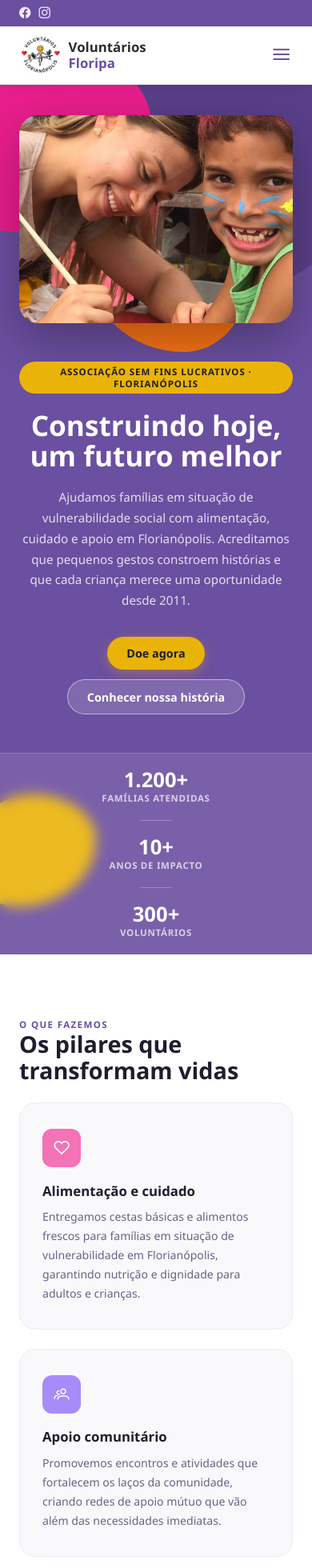
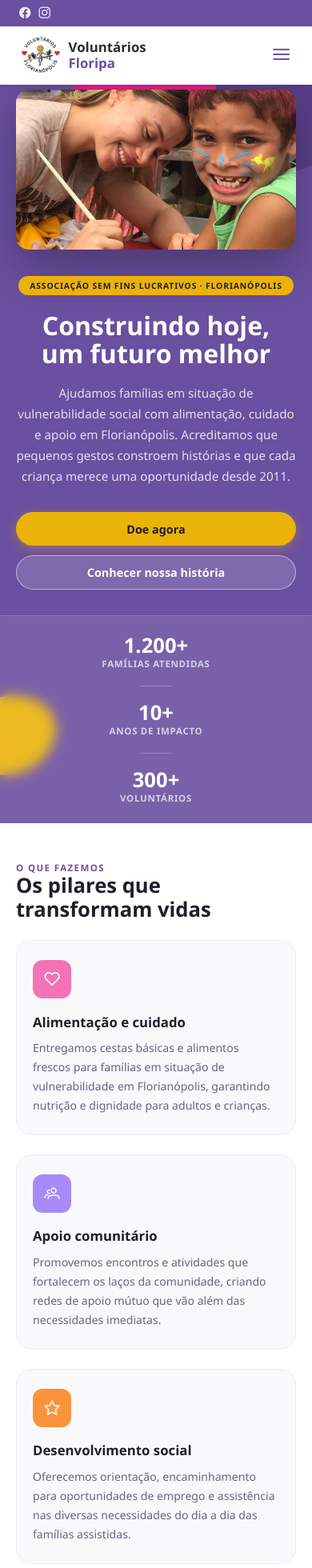
Before and after one commit to souzabweatriz/VoluntariadosFloripa, a Vue app: page / in a window 390 px wide. Shown: the top 1960 px of the page at 80% size. Built offline with nearby package versions, Linux system fonts and the light colour scheme.

Commit message:
responsive

```diff
--- a/src/views/Home.vue
+++ b/src/views/Home.vue
@@ -257,6 +257,7 @@ const pillars = [
     --text-muted: #64648a;
     margin-top: 5rem;
     font-family: 'Segoe UI', system-ui, sans-serif;
+    overflow-x: hidden;
 }
 
 .causas {
@@ -299,7 +300,7 @@ const pillars = [
 }
 
 .causas__title {
-    font-size: 2rem;
+    font-size: clamp(1.6rem, 4vw, 2rem);
     font-weight: 800;
     color: #ffffff;
     margin: 0 0 2rem;
@@ -311,11 +312,12 @@ const pillars = [
     display: flex;
     gap: 1.5rem;
     align-items: stretch;
+    flex-wrap: wrap;
 }
 
 /* ── Card ── */
 .card {
-    flex: 1 1 0;
+    flex: 1 1 16rem;
     min-width: 0;
     display: flex;
     flex-direction: column;
@@ -353,6 +355,9 @@ const pillars = [
     text-decoration: none;
     backdrop-filter: blur(0.25rem);
     transition: background 0.2s;
+    max-width: calc(100% - 1.5rem);
+    overflow: hidden;
+    text-overflow: ellipsis;
 }
 
 .card__cta:hover {
@@ -387,7 +392,7 @@ const pillars = [
 }
 
 .section-title {
-    font-size: clamp(1.8rem, 3vw, 2.5rem);
+    font-size: clamp(1.6rem, 5vw, 2.5rem);
     font-weight: 800;
     color: var(--text);
     line-height: 1.15;
@@ -397,6 +402,7 @@ const pillars = [
 .btn {
     display: inline-flex;
     align-items: center;
+    justify-content: center;
     gap: 0.5rem;
     padding: 0.7rem 1.5rem;
     border-radius: 999px;
@@ -406,6 +412,7 @@ const pillars = [
     transition: transform 0.15s, background 0.2s, box-shadow 0.2s;
     cursor: pointer;
     border: none;
+    text-align: center;
 }
 
 .btn:hover {
@@ -546,7 +553,7 @@ const pillars = [
 }
 
 .hero__title {
-    font-size: clamp(2.2rem, 4.5vw, 3.5rem);
+    font-size: clamp(2rem, 8vw, 3.5rem);
     font-weight: 900;
     color: var(--white);
     line-height: 1.1;
@@ -570,6 +577,7 @@ const pillars = [
 .hero__photo-wrap {
     display: flex;
     justify-content: center;
+    min-width: 0;
 }
 
 .hero__photo {
@@ -598,6 +606,7 @@ const pillars = [
     align-items: center;
     justify-content: center;
     gap: 3rem;
+    flex-wrap: wrap;
 }
 
 .stat {
@@ -620,6 +629,7 @@ const pillars = [
     color: rgba(255, 255, 255, 0.7);
     text-transform: uppercase;
     letter-spacing: 0.06em;
+    text-align: center;
 }
 
 .stat__divider {
@@ -708,7 +718,7 @@ const pillars = [
 }
 
 .about__title {
-    font-size: clamp(1.6rem, 2.5vw, 2.2rem);
+    font-size: clamp(1.5rem, 4.5vw, 2.2rem);
 }
 
 .about__body {
@@ -724,6 +734,7 @@ const pillars = [
 
 .about__media {
     position: relative;
+    min-width: 0;
 }
 
 .about__photo {
@@ -749,6 +760,7 @@ const pillars = [
     font-size: 0.78rem;
     color: var(--text-muted);
     line-height: 1.4;
+    max-width: calc(100% - 1.5rem);
 }
 
 .play-btn {
@@ -806,7 +818,7 @@ const pillars = [
 }
 
 .campanhas__title {
-    font-size: 1.75rem;
+    font-size: clamp(1.4rem, 4vw, 1.75rem);
     font-weight: 800;
     color: #1a1a1a;
     margin: 0;
@@ -853,6 +865,7 @@ const pillars = [
 .post-card__img {
     width: 100%;
     height: 100%;
+    object-fit: cover;
     transition: transform 0.35s ease;
 }
 
@@ -892,6 +905,9 @@ const pillars = [
     transform: translateY(0);
 }
 
+/* ────────────────────────────────────────
+   RESPONSIVE
+──────────────────────────────────────── */
 @media (max-width: 900px) {
     .hero__inner {
         grid-template-columns: 1fr;
@@ -937,16 +953,55 @@ const pillars = [
 
     .about__media {
         display: flex;
-        justify-content: center;
+        flex-direction: column;
+        align-items: center;
+    }
+
+    .causas__grid {
+        flex-direction: column;
+    }
+
+    .card {
+        flex: 1 1 auto;
     }
 }
 
+@media (max-width: 600px) {
+    .home {
+        margin-top: 4rem;
+    }
 
+    .hero {
+        min-height: auto;
+    }
 
-@media (max-width: 600px) {
+    .hero__inner {
+        padding: 3rem 1.25rem 2rem;
+        gap: 2rem;
+    }
+
+    .hero__eyebrow {
+        font-size: 0.65rem;
+    }
+
+    .hero__photo {
+        height: 200px;
+        border-radius: 1rem;
+    }
+
+    .hero__actions {
+        flex-direction: column;
+        width: 100%;
+    }
+
+    .hero__actions .btn {
+        width: 100%;
+    }
+
     .stats-bar__inner {
         flex-direction: column;
         gap: 1.25rem;
+        padding: 1.5rem 1.25rem;
     }
 
     .stat__divider {
@@ -955,8 +1010,75 @@ const pillars = [
     }
 
     .blob--red,
-    .blob--peach {
+    .blob--peach,
+    .blob--orange {
         display: none;
+    }
+
+    .blob--purple {
+        width: 260px;
+        height: 240px;
+    }
+
+    .blob--pink {
+        width: 180px;
+        height: 160px;
+        right: 120px;
+    }
+
+    .blob--yellow {
+        width: 110px;
+        height: 100px;
+    }
+
+    .pillars,
+    .about,
+    .causas,
+    .campanhas {
+        padding: 3rem 0;
+    }
+
+    .pillars__inner,
+    .about__inner,
+    .campanhas__inner {
+        padding-left: 1.25rem;
+        padding-right: 1.25rem;
+    }
+
+    .pillar-card {
+        padding: 1.5rem 1.25rem;
+    }
+
+    .causas__inner {
+        width: 100%;
+        padding: 0 1.25rem;
+        box-sizing: border-box;
+    }
+
+    .campanhas__header {
+        flex-direction: column;
+        align-items: flex-start;
+    }
+
+    .campanhas__ig-btn {
+        width: 100%;
+        justify-content: center;
+    }
+
+    .post-card {
+        flex: 1 1 100%;
+    }
+
+    .about__video-badge {
+        font-size: 0.72rem;
+        padding: 0.6rem 0.85rem;
+        gap: 0.5rem;
+    }
+
+    .play-btn {
+        width: 36px;
+        height: 36px;
+        font-size: 0.8rem;
     }
 }
 </style>
```
